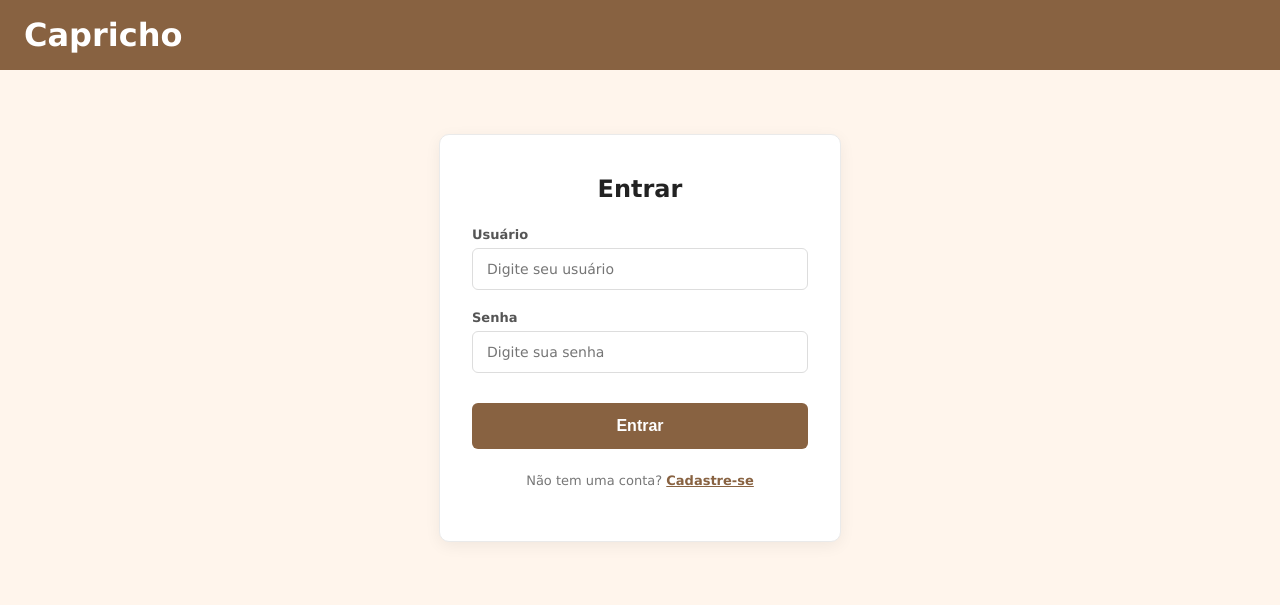
After one commit to guiPrunes/project-web-restaurant, a Flask app: page /login in a window 1280 px wide. The commit adds this page. Shown: the top 605 px of the page. Run offline with Flask 3, Linux system fonts and the light colour scheme.

Commit message:
wip: molding & structuring login/authentication

```diff
--- a/app.py
+++ b/app.py
@@ -15,6 +15,8 @@ restaurante3.delivery('20-30', 0)
 restaurante4 = Restaurante('Los Burguer', 'Hamburgueria')
 restaurante4.delivery('25-35', 7.0)
 
+restaurante5 = Restaurante('Skibidi Toilet Simulator', 'Italiana')
+
 restaurante1.avaliar('Thiago', 4.3, 'Muito bom, ótimo!')
 restaurante1.avaliar('Maria', 4.8, 'Excelente comida!')
 restaurante1.avaliar('João', 4.5, 'Ótimo atendimento!')
@@ -23,7 +25,8 @@ restaurante2.avaliar('Carlos', 3.8, 'Bom, mas poderia melhorar.')
 
 categorias = ['Todos','Italiana', 'Brasileira', 'Japonesa', 'Hamburgueria']
 
-restaurantes = [restaurante1, restaurante2, restaurante3, restaurante4]
+restaurantes = [restaurante1, restaurante2, restaurante3, restaurante4, restaurante5]
+filtro_restaurantes = []
 #
 
 app = Flask(__name__)
@@ -31,7 +34,25 @@ app = Flask(__name__)
 @app.route("/")
 def index():
     categoria_selecionada = request.args.get('categoria')
-    return render_template('home.html', restaurantes=restaurantes, categorias=categorias, categoria_selecionada=categoria_selecionada)
+    filtro_restaurantes.clear()
+    if not categoria_selecionada or categoria_selecionada == "Todos":
+        return render_template('home.html', restaurantes=restaurantes, categorias=categorias, categoria_selecionada=categoria_selecionada)
+    else:
+        for restaurante in restaurantes:
+            if restaurante._categoria == categoria_selecionada:
+                filtro_restaurantes.append(restaurante)
+        return render_template('home.html', restaurantes=filtro_restaurantes, categorias=categorias, categoria_selecionada=categoria_selecionada)
+
+@app.route("/login")
+def login():
+    return render_template('login.html')
+
+@app.route("/auth", methods=['GET', 'POST'])
+def autenticar():
+    usuario = request.form['usuario']
+    senha = request.form['senha']
+    return f'usuario = {usuario} | senha = {senha}'
+
 
 if __name__ == "__main__":
     app.run(debug=True)
--- a/static/style.css
+++ b/static/style.css
@@ -1,4 +1,8 @@
-* { box-sizing: border-box; }
+* {
+    box-sizing: border-box;
+    text-decoration: none;
+    color: inherit;
+}
 
 body {
     margin: 0;
@@ -14,6 +18,10 @@ header.cabecalho {
     background: #886241;
     color: #fff;
     padding: 16px 24px;
+}
+
+a.cabecalho-titulo {
+    font-weight: bold;
 }
 
 header.cabecalho .cabecalho-titulo {
@@ -32,7 +40,7 @@ header.cabecalho .cabecalho-menu {
 
 header.cabecalho .cabecalho-usuario {
     display: flex;
-    justify-content: left;
+    justify-content: center;
     align-items: center;
     gap: 10px;
 }
@@ -55,6 +63,7 @@ header.cabecalho .cabecalho-usuario img {
 
 .cabecalho-botao {
     background-color: white;
+    color: black;
     border: none;
     padding: 6px 12px;
     border-radius: 4px;
@@ -76,6 +85,8 @@ div.categorias a {
     border-radius: 6px;
     cursor: pointer;
     font-size: 13px;
+    text-decoration: none;
+    color: inherit;
 }
 
 .categorias a.ativa {
@@ -145,3 +156,98 @@ div.categorias a {
     border-top: 1px solid #eee;
     padding-top: 8px;
 }
+
+/* =========================================
+   ESTILOS DA TELA DE LOGIN / FORMULÁRIOS
+   ========================================= */
+
+/* Container mais estreito para centralizar o formulário */
+.form-wrap {
+    max-width: 450px;
+    margin: 40px auto;
+}
+
+/* Cartão branco onde o formulário fica dentro */
+.form-card {
+    background: #fff;
+    border: 1px solid #eaeaea;
+    border-radius: 10px;
+    padding: 40px 32px;
+    box-shadow: 0 4px 16px rgba(0, 0, 0, 0.06);
+}
+
+.form-card h2 {
+    margin: 0 0 24px 0;
+    font-size: 24px;
+    color: #222;
+    text-align: center;
+}
+
+/* Grupos de input (Label + Campo) */
+.input-group {
+    display: flex;
+    flex-direction: column;
+    margin-bottom: 20px;
+}
+
+.input-group label {
+    font-size: 13px;
+    color: #555;
+    margin-bottom: 6px;
+    font-weight: bold;
+}
+
+.input-group input {
+    padding: 12px 14px;
+    border: 1px solid #ddd;
+    border-radius: 6px;
+    font-size: 14px;
+    font-family: inherit;
+    color: #333;
+    outline: none;
+    transition: border-color 0.2s, box-shadow 0.2s;
+}
+
+/* Efeito ao clicar no input (foco) */
+.input-group input:focus {
+    border-color: #886241;
+    box-shadow: 0 0 0 3px rgba(136, 98, 65, 0.15); /* Brilho suave na cor do tema */
+}
+
+/* Botão de Enviar (Cor principal marrom) */
+.btn-primario {
+    width: 100%;
+    background-color: #886241;
+    color: #fff;
+    border: none;
+    padding: 14px;
+    border-radius: 6px;
+    font-size: 16px;
+    font-weight: bold;
+    cursor: pointer;
+    margin-top: 10px;
+    transition: background-color 0.2s;
+}
+
+.btn-primario:hover {
+    background-color: #725236; /* Marrom levemente mais escuro ao passar o mouse */
+}
+
+/* Rodapé do formulário (Link de cadastro) */
+.form-footer {
+    text-align: center;
+    margin-top: 24px;
+    font-size: 13px;
+    color: #777;
+}
+
+.form-footer a {
+    color: #886241;
+    font-weight: bold;
+    text-decoration: underline;
+    transition: color 0.2s;
+}
+
+.form-footer a:hover {
+    color: #5c412b;
+}
--- a/templates/home.html
+++ b/templates/home.html
@@ -10,13 +10,15 @@
     <body>
         <header class="cabecalho">
             <h1 class="cabecalho-titulo">Capricho</h1>
+            <!--
             <menu class="cabecalho-menu">
                 <button class="cabecalho-botao">Adicionar</button>
                 <button class="cabecalho-botao">Editar</button>
                 <button class="cabecalho-botao">Excluir</button>
             </menu>
+            -->
             <div class="cabecalho-usuario">
-                <span>{Usuário}</span>
+                <button class="cabecalho-botao"><a href="/login">Log-in</a></button>
                 <img name="usuario-foto" src="{{ url_for('static', filename='img/user.png') }}" alt="Foto do usuário" class="cabecalho-usuario-foto">
             </div>
         </header>
--- /dev/null
+++ b/templates/login.html
@@ -0,0 +1,37 @@
+<!DOCTYPE html>
+<html lang="pt-BR">
+    <head>
+        <meta charset="UTF-8">
+        <meta name="viewport" content="width=device-width, initial-scale=1.0">
+        <title>Capricho — Login</title>
+        <link rel="stylesheet" type="text/css" href="{{ url_for('static', filename='/style.css') }}">
+    </head>
+    <body>
+        <header class="cabecalho">
+            <a href="/" class="cabecalho-titulo">Capricho</a>
+        </header>
+        <main>
+            <div class="wrap form-wrap">
+                <div class="form-card">
+                    <h2>Entrar</h2>
+                    <form action="/auth" method="POST">
+                        <div class="input-group">
+                            <label for="usuario">Usuário</label>
+                            <input type="text" id="usuario" name="usuario" required placeholder="Digite seu usuário">
+                        </div>
+
+                        <div class="input-group">
+                            <label for="senha">Senha</label>
+                            <input type="password" id="senha" name="senha" required placeholder="Digite sua senha">
+                        </div>
+
+                        <button type="submit" class="btn-primario">Entrar</button>
+                    </form>
+                    <p class="form-footer">
+                        Não tem uma conta? <a href="/cadastro">Cadastre-se</a>
+                    </p>
+                </div>
+            </div>
+        </main>
+    </body>
+</html>
```
Also changed, not shown: templates/cabecalho.html (added, +24 -0 lines).
